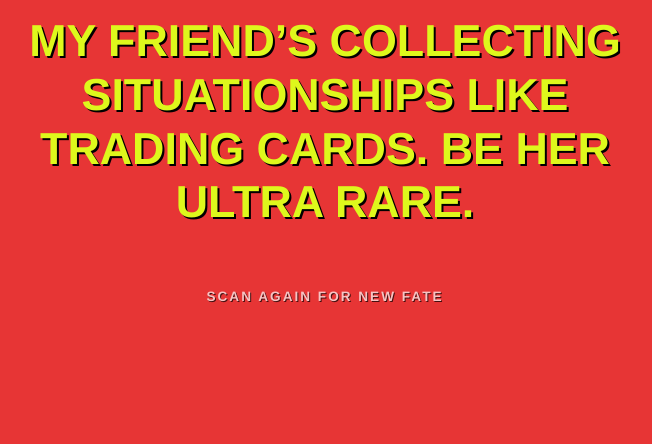
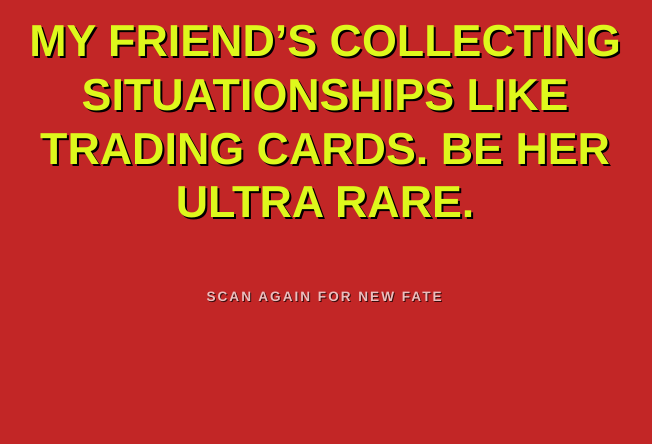
Before and after one commit to NoFun-Events/ClubDares, a plain HTML site: page index.html in a window 1280 px wide. Shown: the part 356-800 px from the top of the page, without its empty margins (315-967 px from the left). Drawn offline with Linux system fonts and the light colour scheme.

Commit message:
Change background color from light red to dark red

```diff
--- a/index.html
+++ b/index.html
@@ -19,7 +19,7 @@
             margin: 0;
 
             /* Light Red Background */
-            background-color: #e73535;
+            background-color: #c22626;
 
             /* Electric Neon Yellow Text */
             color: #def81c;
```
